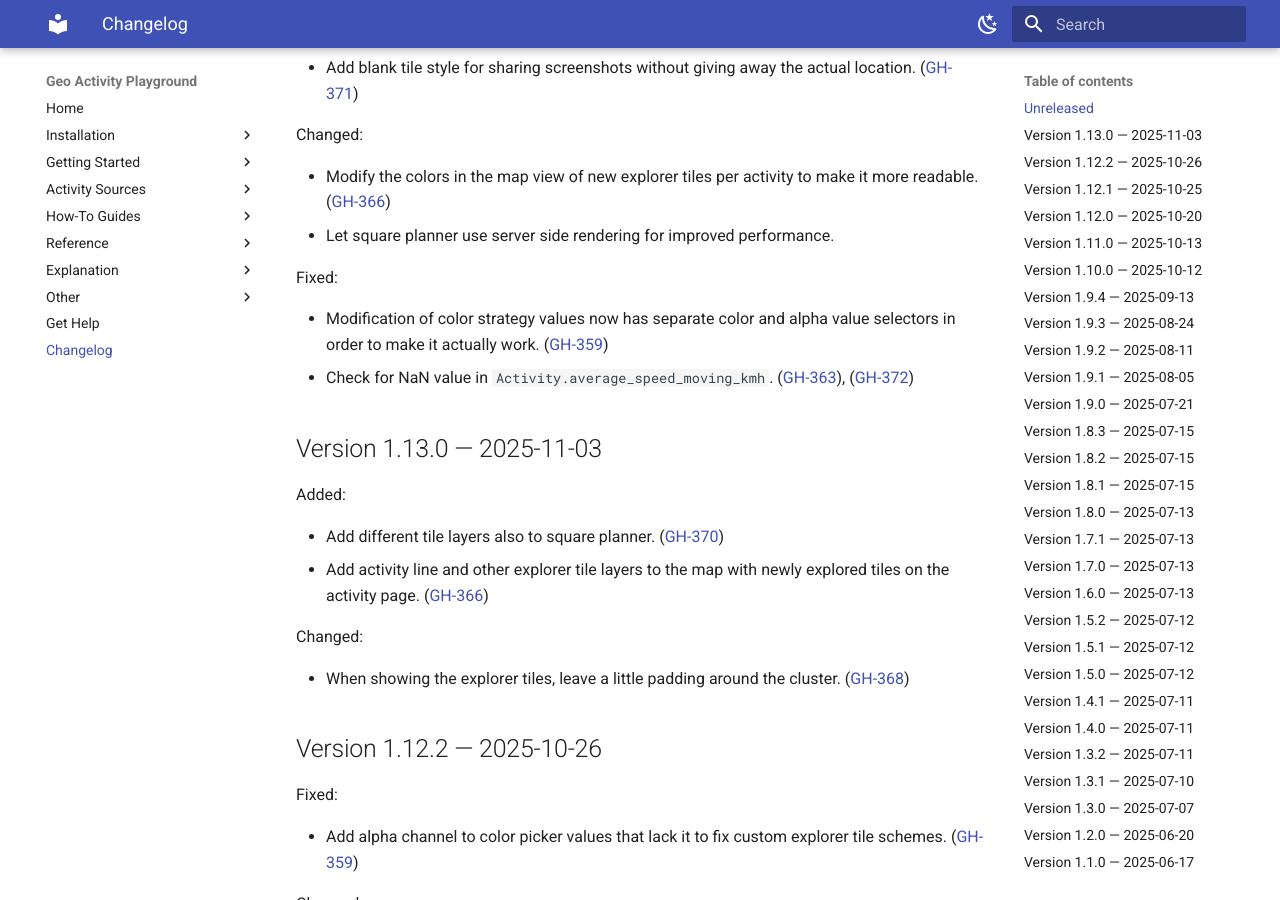
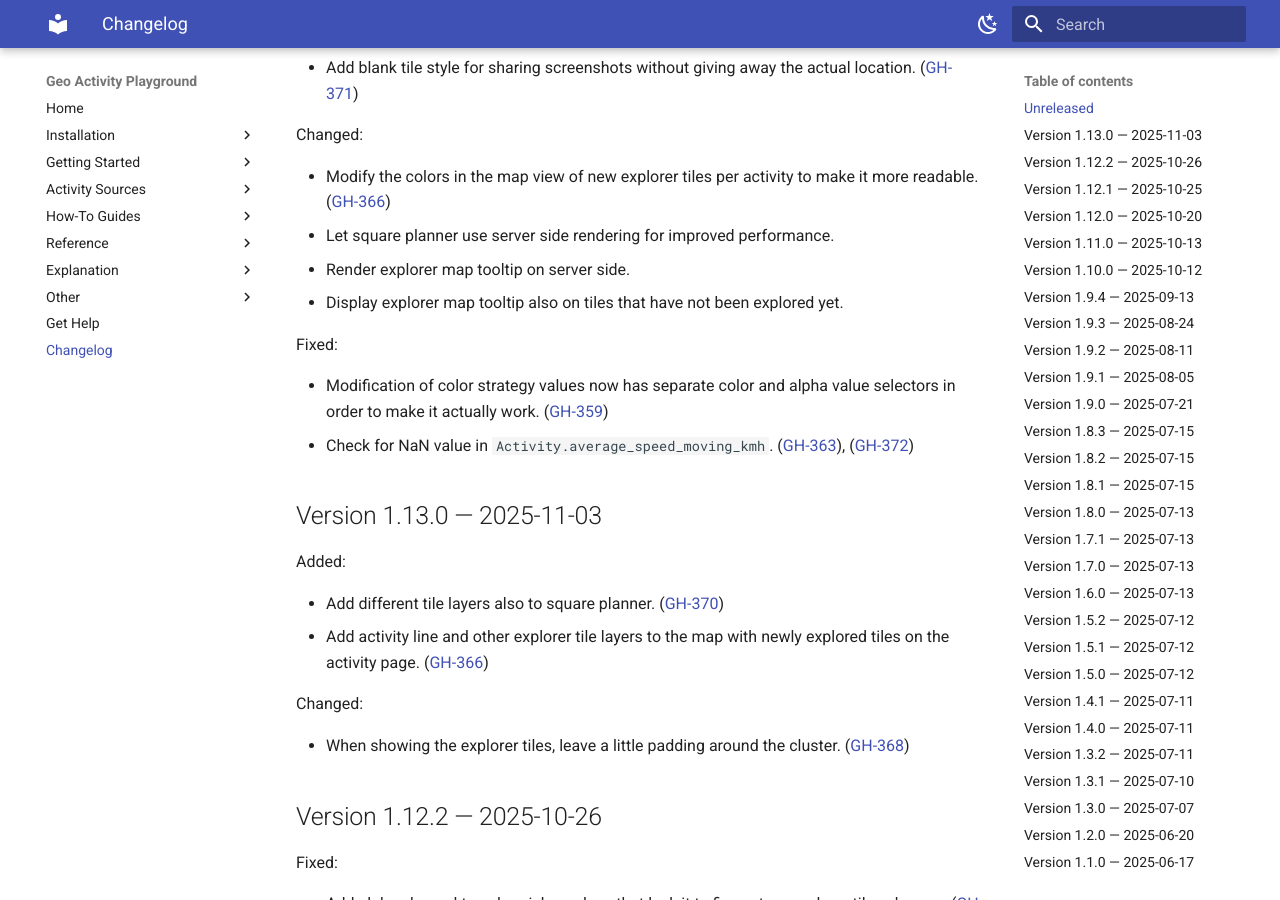
Before and after one commit to martin-ueding/geo-activity-playground, an MkDocs documentation site: the page built from docs/changelog.md, in a window 1280 px wide and 900 px high, scrolled down 342 px. Built offline with MkDocs 1.6.1 and Material for MkDocs 9.7.7, drawn with Linux system fonts in a browser that asks for light colours.

Commit message:
Changelog entry

```diff
--- a/docs/changelog.md
+++ b/docs/changelog.md
@@ -26,6 +26,8 @@ Changed:
 
 - Modify the colors in the map view of new explorer tiles per activity to make it more readable. ([GH-366](https://github.com/martin-ueding/geo-activity-playground/issues/366))
 - Let square planner use server side rendering for improved performance.
+- Render explorer map tooltip on server side.
+- Display explorer map tooltip also on tiles that have not been explored yet.
 
 Fixed:
 
```
